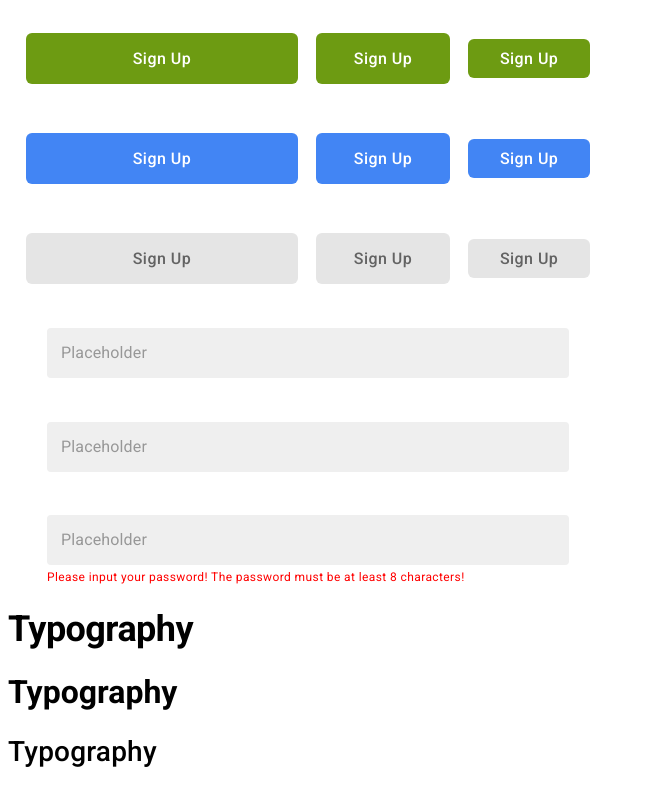
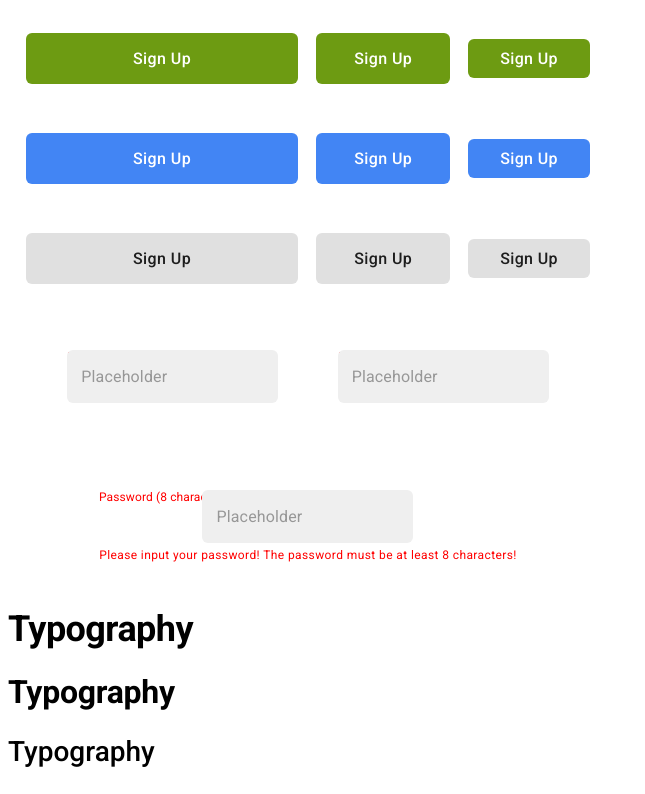
Before and after one commit to vladymyr-vp/voypost-test, a React (Create React App) app: page /story-book in a window 1280 px wide. Shown: the top 794 px of the page, without its empty margins (0-645 px from the left). Built offline with nearby package versions, Linux system fonts and the light colour scheme.

Commit message:
fix buttons and typography

```diff
--- a/package.json
+++ b/package.json
@@ -15,7 +15,6 @@
     "@types/react-dom": "^17.0.0",
     "@types/react-router-dom": "^5.1.7",
     "@types/styled-components": "^5.1.7",
-    "node-sass": "^5.0.0",
     "react": "^17.0.1",
     "react-dom": "^17.0.1",
     "react-router-dom": "^5.2.0",
--- a/src/App.tsx
+++ b/src/App.tsx
@@ -1,82 +1,10 @@
 import React, { Suspense } from 'react';
 import { Switch, Route } from 'react-router-dom';
-import { ThemeProvider, createMuiTheme } from '@material-ui/core/styles';
+import { ThemeProvider } from '@material-ui/core/styles';
 import Buttons from 'components/Button/Buttons';
-import './App.scss';
 import TextFieldsContainer from 'components/TextField/TextFieldsContainer';
 import TypographyContainer from 'components/Typography/TypographyContainer';
-
-const theme = createMuiTheme({
-  overrides: {
-    MuiButton: {
-      root: {
-        fontFamily: 'Roboto',
-        fontSize: '16px',
-        lineHeight: '19px',
-        color: '#FFFFFF',
-        border: 'none',
-        borderRadius: '6px',
-        boxShadow: '0',
-        textTransform: 'inherit',
-        backgroundColor: '#6D9B12',
-      },
-    },
-    MuiInputBase: {
-      root: {
-        padding: '17px 14px',
-        '&$ input:focused': {
-          border: '1px solid #6D9B12',
-        },
-      },
-    },
-    MuiInputLabel: {
-      root: {
-        disableAnimation: true,
-        '&$focused': {
-          color: '#6D9B12',
-        },
-        '&$error': {
-          color: '#FF0000',
-        },
-      },
-    },
-    MuiFormHelperText: {
-      root: {
-        '&$focused': {
-          color: '#6D9B12',
-        },
-        '&$error': {
-          color: '#FF0000',
-        },
-      },
-    },
-    MuiFormControl: {
-      root: {
-        margin: '0',
-        '&$error': {
-          backgroundColor: '#fff',
-          border: '1px solid #FF0000',
-        },
-      },
-    },
-    MuiTextField: {
-      root: {
-        background: '#EFEFEF',
-        borderRadius: '6px',
-        width: '522px',
-        height: '50px',
-        border: 'none',
-      },
-    },
-    MuiTypography: {
-      root: {
-        display: 'block',
-        width: '100%',
-        marginBottom: '24px',
-      },
-    },
-  },
-});
+import theme from './theme';
 
 function App() {
   return (
--- a/src/components/Box/Box.tsx
+++ b/src/components/Box/Box.tsx
@@ -3,11 +3,23 @@ import Box from '@material-ui/core/Box';
 
 interface IBoxComponent {
   children: React.ReactElement[] | React.ReactElement;
-  boxprops: object;
 }
 
-const BoxComponent = ({ children, boxprops }: IBoxComponent) => {
-  return <Box style={{ ...boxprops }}>{children}</Box>;
+const BoxComponent = ({ children }: IBoxComponent) => {
+  return (
+    <Box
+      style={{
+        display: 'flex',
+        justifyContent: 'space-evenly',
+        flexWrap: 'wrap',
+        width: '600px',
+        height: '300px',
+        alignItems: 'center',
+      }}
+    >
+      {children}
+    </Box>
+  );
 };
 
 export default BoxComponent;
--- a/src/components/Button/Button.scss
+++ /dev/null
@@ -1,6 +0,0 @@
-.buttons {
-    display: flex;
-    flex-wrap: wrap;
-
-
-}
--- a/src/components/Button/Button.tsx
+++ b/src/components/Button/Button.tsx
@@ -1,19 +1,18 @@
 import React from 'react';
 import Button from '@material-ui/core/Button';
-import { useTheme } from '@material-ui/core/styles';
 
 interface IButton {
-  styles: {
-    color?: string;
-    backgroundColor: string;
-    padding: string;
-  };
+  color: 'inherit' | 'default' | 'primary' | 'secondary' | undefined;
+  size: 'small' | 'medium' | 'large' | undefined;
+  variant: 'text' | 'outlined' | 'contained' | undefined;
 }
 
-const ButtonEl = ({ styles }: IButton) => {
-  const theme = useTheme();
-
-  return <Button style={{ ...styles }}>Sign Up</Button>;
+const ButtonEl = ({ variant, size, color }: IButton) => {
+  return (
+    <Button variant={variant} size={size} color={color}>
+      Sign Up
+    </Button>
+  );
 };
 
 export default ButtonEl;
--- a/src/components/Button/Buttons.tsx
+++ b/src/components/Button/Buttons.tsx
@@ -1,87 +1,21 @@
 import React from 'react';
 import ButtonEl from './Button';
-import './Button.scss';
 import BoxComponent from '../Box/Box';
-
-// styles for different buttons
-const bigP = '16px 107px';
-const mediumP = '16px 38px';
-const smallP = '10px 32px';
-const bgGreen = '#6D9B12';
-const bgBlue = '#4285F4';
-const bgGray = '#E5E5E5';
-const grayC = '#636363';
 
 const Buttons = () => {
   return (
-    <BoxComponent
-      boxprops={{
-        display: 'flex',
-        justifyContent: 'space-evenly',
-        flexWrap: 'wrap',
-        width: '600px',
-        height: '300px',
-        alignItems: 'center',
-      }}
-    >
-      <ButtonEl
-        styles={{
-          backgroundColor: bgGreen,
-          padding: bigP,
-        }}
-      />
-      <ButtonEl
-        styles={{
-          backgroundColor: bgGreen,
-          padding: mediumP,
-        }}
-      />
-      <ButtonEl
-        styles={{
-          backgroundColor: bgGreen,
-          padding: smallP,
-        }}
-      />
+    <BoxComponent>
+      <ButtonEl variant="contained" size="large" color="primary" />
+      <ButtonEl variant="contained" size="medium" color="primary" />
+      <ButtonEl variant="contained" size="small" color="primary" />
 
-      <ButtonEl
-        styles={{
-          backgroundColor: bgBlue,
-          padding: bigP,
-        }}
-      />
-      <ButtonEl
-        styles={{
-          backgroundColor: bgBlue,
-          padding: mediumP,
-        }}
-      />
-      <ButtonEl
-        styles={{
-          backgroundColor: bgBlue,
-          padding: smallP,
-        }}
-      />
-      <ButtonEl
-        styles={{
-          color: grayC,
-          backgroundColor: bgGray,
-          padding: bigP,
-        }}
-      />
-      <ButtonEl
-        styles={{
-          color: grayC,
-          backgroundColor: bgGray,
-          padding: mediumP,
-        }}
-      />
-      <ButtonEl
-        styles={{
-          color: grayC,
-          backgroundColor: bgGray,
-          padding: smallP,
-        }}
-      />
+      <ButtonEl variant="contained" size="large" color="secondary" />
+      <ButtonEl variant="contained" size="medium" color="secondary" />
+      <ButtonEl variant="contained" size="small" color="secondary" />
+
+      <ButtonEl variant="contained" size="large" color="default" />
+      <ButtonEl variant="contained" size="medium" color="default" />
+      <ButtonEl variant="contained" size="small" color="default" />
     </BoxComponent>
   );
 };
--- a/src/components/TextField/TextField.tsx
+++ b/src/components/TextField/TextField.tsx
@@ -1,17 +1,8 @@
 import React from 'react';
 import TextField from '@material-ui/core/TextField';
-import {
-  withStyles,
-  makeStyles,
-  createStyles,
-  fade,
-} from '@material-ui/core/styles';
-import FilledInput from '@material-ui/core/FilledInput';
 import FormControl from '@material-ui/core/FormControl';
 import FormHelperText from '@material-ui/core/FormHelperText';
-import Input from '@material-ui/core/Input';
 import InputLabel from '@material-ui/core/InputLabel';
-import OutlinedInput from '@material-ui/core/OutlinedInput';
 
 interface ITextField {
   label: string;
@@ -19,26 +10,7 @@ interface ITextField {
   type?: string;
 }
 
-const useStylesReddit = makeStyles(theme =>
-  createStyles({
-    root: {
-      overflow: 'hidden',
-      borderRadius: 4,
-      backgroundColor: '#EFEFEF',
-      '&$focused': {
-        backgroundColor: '#fff',
-        border: '1px solid #6D9B12',
-      },
-      '&$:invalid': {
-        backgroundColor: '#fff',
-        border: '1px solid #FF0000',
-      },
-    },
-  }),
-);
-
 const TextFieldEl = ({ label, helpText, type }: ITextField) => {
-  const classes = useStylesReddit();
   return (
     <FormControl error>
       <InputLabel htmlFor="textField" shrink={true}>
@@ -50,13 +22,9 @@ const TextFieldEl = ({ label, helpText, type }: ITextField) => {
         type={type}
         InputProps={{
           disableUnderline: true,
-          classes,
         }}
         InputLabelProps={{
           shrink: true,
-        }}
-        FormHelperTextProps={{
-          className: '-error',
         }}
       />
       <FormHelperText>{helpText}</FormHelperText>
--- a/src/components/TextField/TextFieldsContainer.tsx
+++ b/src/components/TextField/TextFieldsContainer.tsx
@@ -4,16 +4,7 @@ import BoxComponent from '../Box/Box';
 
 const TextFieldsContainer = () => {
   return (
-    <BoxComponent
-      boxprops={{
-        display: 'flex',
-        justifyContent: 'space-evenly',
-        flexWrap: 'wrap',
-        width: '600px',
-        height: '300px',
-        alignItems: 'center',
-      }}
-    >
+    <BoxComponent>
       <ValidationTextField label="Full Name" />
       <ValidationTextField label="Email Address" type="email" />
       <ValidationTextField
--- a/src/components/Typography/Typography.tsx
+++ b/src/components/Typography/Typography.tsx
@@ -2,8 +2,7 @@ import React from 'react';
 import Typography from '@material-ui/core/Typography';
 
 interface ITypog {
-  styles?: any;
-  sizeVar?:
+  variant:
     | 'inherit'
     | 'h1'
     | 'h2'
@@ -22,12 +21,8 @@ interface ITypog {
     | undefined;
 }
 
-const TypographyEl = ({ sizeVar, styles }: ITypog) => {
-  return (
-    <Typography variant={sizeVar} style={{ ...styles }}>
-      Typography
-    </Typography>
-  );
+const TypographyEl = ({ variant }: ITypog) => {
+  return <Typography variant={variant}>Typography</Typography>;
 };
 
 export default TypographyEl;
--- a/src/components/Typography/TypographyContainer.tsx
+++ b/src/components/Typography/TypographyContainer.tsx
@@ -4,48 +4,15 @@ import BoxComponent from '../Box/Box';
 
 const TypographyContainer = () => {
   return (
-    <BoxComponent
-      boxprops={{
-        display: 'flex',
-        // justifyContent: 'space-evenly',
-        flexWrap: 'wrap',
-        width: '600px',
-        height: '300px',
-        alignItems: 'center',
-      }}
-    >
-      <TypographyEl
-        sizeVar="h1"
-        styles={{ fontWeight: '900', fontSize: '36px', lineHeight: '42px' }}
-      />
-      <TypographyEl
-        sizeVar="h3"
-        styles={{ fontWeight: '700', fontSize: '32px', lineHeight: '37px' }}
-      />
-      <TypographyEl
-        sizeVar="h4"
-        styles={{ fontWeight: '500', fontSize: '28px', lineHeight: '33px' }}
-      />
-      <TypographyEl
-        sizeVar="h5"
-        styles={{ fontWeight: '500', fontSize: '24px', lineHeight: '28px' }}
-      />
-      <TypographyEl
-        sizeVar="h6"
-        styles={{ fontWeight: '500', fontSize: '18px', lineHeight: '21px' }}
-      />
-      <TypographyEl
-        sizeVar="subtitle1"
-        styles={{ fontWeight: '700', fontSize: '16px', lineHeight: '19px' }}
-      />
-      <TypographyEl
-        sizeVar="subtitle2"
-        styles={{ fontWeight: '700', fontSize: '14px', lineHeight: '16px' }}
-      />
-      <TypographyEl
-        sizeVar="h1"
-        styles={{ fontWeight: '300', fontSize: '14px', lineHeight: '16px' }}
-      />
+    <BoxComponent>
+      <TypographyEl variant="h1" />
+      <TypographyEl variant="h2" />
+      <TypographyEl variant="h3" />
+      <TypographyEl variant="h4" />
+      <TypographyEl variant="h5" />
+      <TypographyEl variant="h6" />
+      <TypographyEl variant="subtitle1" />
+      <TypographyEl variant="subtitle2" />
     </BoxComponent>
   );
 };
--- /dev/null
+++ b/src/theme.ts
@@ -0,0 +1,129 @@
+import { createMuiTheme } from '@material-ui/core/styles';
+
+const theme = createMuiTheme({
+  overrides: {
+    MuiButton: {
+      root: {
+        color: '#FFFFFF',
+        border: 'none',
+        borderRadius: '6px',
+        boxShadow: '0',
+        textTransform: 'inherit',
+        backgroundColor: '#6D9B12',
+      },
+      label: {
+        fontFamily: 'Roboto',
+        fontSize: '16px',
+        lineHeight: '19px',
+      },
+      containedPrimary: {
+        backgroundColor: '#6D9B12',
+        padding: '16px 38px',
+        boxShadow: '0',
+      },
+      containedSecondary: {
+        padding: '16px 38px',
+        backgroundColor: '#4285F4',
+      },
+      contained: {padding: '16px 38px', boxShadow: '0',},
+      containedSizeLarge: {
+        padding: '16px 107px'
+      },
+      containedSizeSmall: {
+        padding: '10px 32px'
+      },
+
+
+
+        // primary: {background: '#6D9B12'},
+        // secondary: {background: '#4285F4'},
+        // default:{background: '#E5E5E5', color: '#636363'},
+        // large: {padding: '16px 107px'},
+        // small: {padding: '10px 32px'},
+        // medium:{padding: '16px 38px'}
+
+
+
+    },
+    MuiInputBase: {
+      root: {
+          padding: 0,
+          '&$ input:focused': {
+          border: '1px solid #6D9B12',
+          overflow: 'hidden',
+          borderRadius: 4,
+          backgroundColor: '#EFEFEF',
+          '&$focused': {
+          backgroundColor: '#fff',
+          border: '1px solid #6D9B12',
+          },
+          '&$:invalid': {
+          backgroundColor: '#fff',
+          border: '1px solid #FF0000',
+          },
+        },
+      },
+      input: {padding: '17px 14px',},
+    },
+    MuiFormControl: {
+      root: {
+          display: 'flex',
+          justifyContent: 'center',
+          alignItems: 'center',
+          margin: '0',
+          '&$error': {
+          backgroundColor: '#fff',
+          border: '1px solid #FF0000',
+        },
+      },
+
+    },
+    MuiInputLabel: {
+      root: {
+        disableAnimation: true,
+        '&$focused': {
+          color: '#6D9B12',
+        },
+        '&$error': {
+          color: '#FF0000',
+        },
+      },
+    },
+    MuiFormHelperText: {
+      root: {
+        '&$focused': {
+          color: '#6D9B12',
+        },
+        '&$error': {
+          color: '#FF0000',
+        },
+      },
+    },
+    MuiTextField: {
+      root: {
+        background: '#EFEFEF',
+        borderRadius: '6px',
+        border: 'none',
+      },
+    },
+    MuiTypography: {
+      root: {
+        display: 'block',
+        width: '100%',
+        marginBottom: '24px',
+      },
+      h1: {
+        fontWeight: 900, fontSize: '36px', lineHeight: '42px'
+      },
+      h2: {fontWeight: 700, fontSize: '32px', lineHeight: '37px'},
+      h3: {fontWeight: 500, fontSize: '28px', lineHeight: '33px' },
+      h4: {fontWeight: 500, fontSize: '24px', lineHeight: '28px'},
+      h5: {fontWeight: 500, fontSize: '18px', lineHeight: '21px'},
+      h6: {fontWeight: 700, fontSize: '16px', lineHeight: '19px' },
+      subtitle1: { fontWeight: 700, fontSize: '14px', lineHeight: '16px' },
+      subtitle2: {fontWeight: 300, fontSize: '14px', lineHeight: '16px'},
+    },
+  },
+});
+
+export default theme;
```
Also changed, not shown: src/App.scss (deleted).
